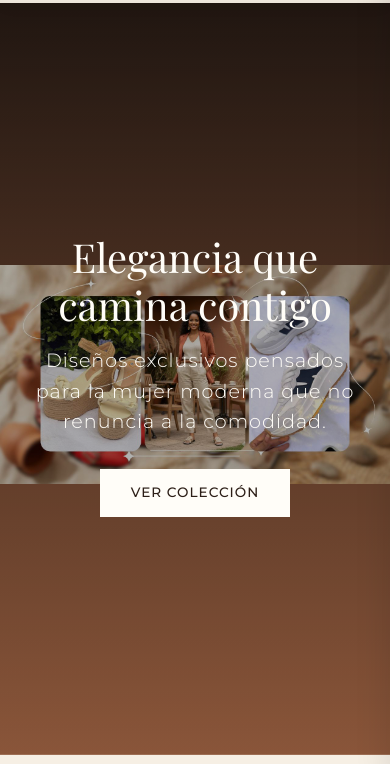
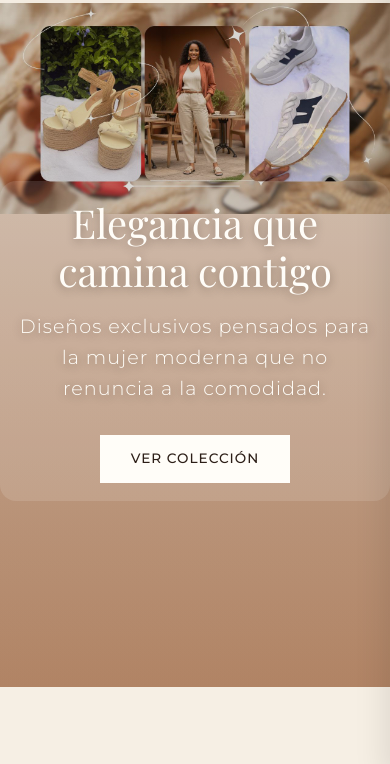
Before and after one commit to nexorindustries83/BANTTU-by-SV, a plain HTML site: page index.html in a window 390 px wide. Shown: the part 65-829 px from the top of the page. Drawn offline with nearby package versions, Linux system fonts and the light colour scheme; no server answers; a web font is replaced by a local one.

Commit message:
Add files via upload

```diff
--- a/styles.css
+++ b/styles.css
@@ -870,6 +870,26 @@ footer {
 
 /* --- RESPONSIVE --- */
 @media (max-width: 768px) {
+    .hero {
+        height: 82vh;
+        background-image:
+            linear-gradient(rgba(44,30,23,0.18), rgba(44,30,23,0.22)),
+            url('logo.jpeg'),
+            linear-gradient(to bottom, #F6E7D8, #D6A07A);
+        background-position: center, center top, center;
+    }
+
+    .hero-content {
+        background: rgba(255,253,248,0.12);
+        border-radius: 16px;
+        padding: 18px 14px;
+    }
+
+    .hero h1,
+    .hero p {
+        text-shadow: 0 2px 10px rgba(44,30,23,0.4);
+    }
+
     .hero h1 { font-size: 2.5rem; }
 
     .mobile-toggle { display: block; }
```
